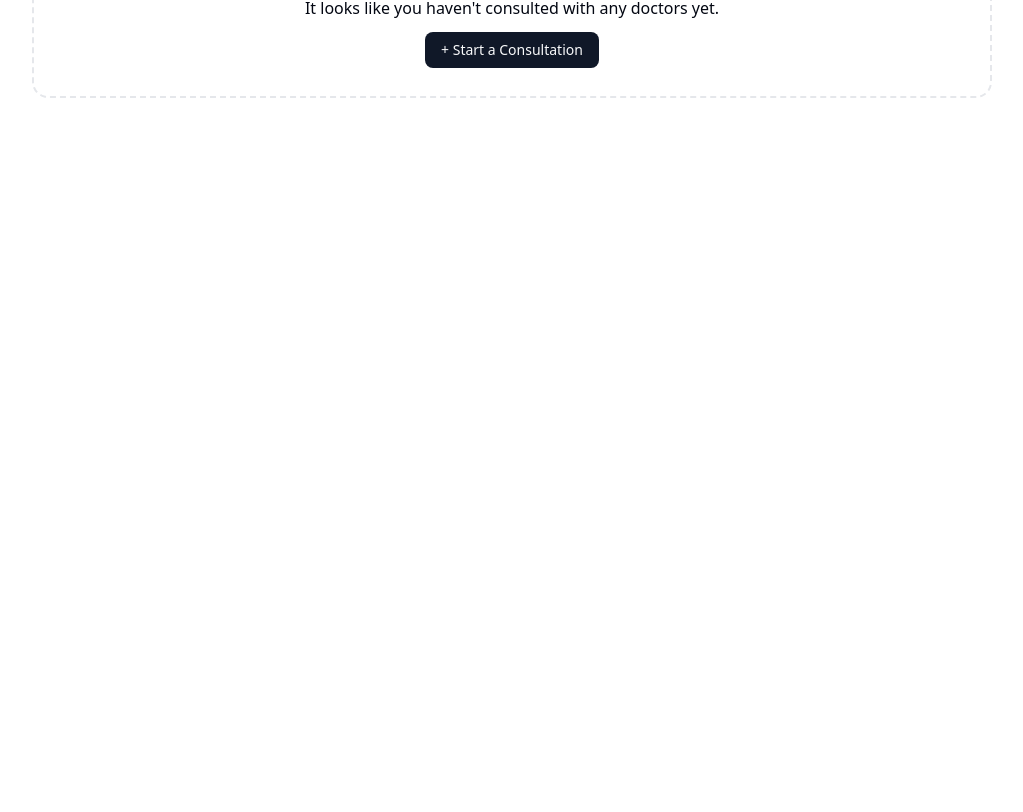
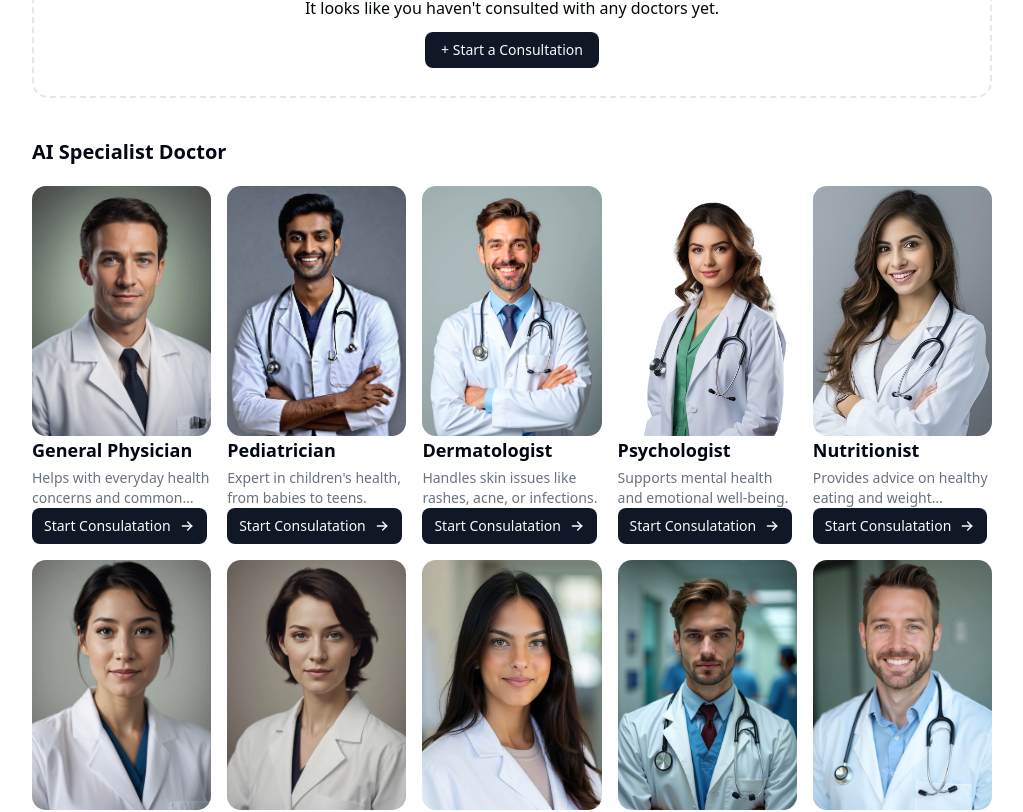
Before and after one commit to mdjameel04/Ai-medical-voice-Agent, a Next.js app: page /dashboard in a window 1280 px wide. Shown: the part 400-1212 px from the top of the page, without its empty margins (128-1151 px from the left). Before the commit the page ends 800 px from the top, so only its background shows below. Built offline with nearby package versions, Linux system fonts and the light colour scheme; no server answers.

Commit message:
inital commit

```diff
--- /dev/null
+++ b/app/(routes)/dashboard/_components/DoctorAgentCard.tsx
@@ -0,0 +1,29 @@
+import { Button } from '@/components/ui/button'
+import Image from 'next/image'
+import { IconArrowRight } from "@tabler/icons-react";
+import React from 'react'
+
+type doctorAgent={
+   id: number,
+   specialist:string,
+   description:string,
+   image: string,
+   agentPrompt:string,
+
+}
+type props ={
+    doctorAgent: doctorAgent
+}
+
+function DoctorAgentCard({doctorAgent}:props) {
+  return (
+    <div  >
+    <Image src={doctorAgent.image} alt={doctorAgent.specialist} width={200} height={300} className='w-full h-[250px] object-cover rounded-xl'/>
+ <h2 className='font-bold text-lg'>{doctorAgent.specialist} </h2>
+ <p className='line-clamp-2 mt-1 text-sm text-gray-500'>{doctorAgent.description} </p>
+ <Button> Start Consulatation <IconArrowRight/> </Button>
+    </div>
+  )
+}
+
+export default DoctorAgentCard
--- /dev/null
+++ b/app/(routes)/dashboard/_components/DoctorsAgentList.tsx
@@ -0,0 +1,23 @@
+import { AIDoctorAgents } from '@/shared/list'
+import { div } from 'motion/react-client'
+import React from 'react'
+import DoctorAgentCard from './DoctorAgentCard'
+
+function DoctorsAgentList() {
+  return (
+    <div className='mt-10'>
+      <h2 className='font-bold text-xl'> AI Specialist Doctor </h2>
+
+     <div className='grid grid-cols-2 md:grid-cols-3 lg:grid-cols-4 xl:grid-cols-5 gap-4 mt-5' >
+        {AIDoctorAgents.map((doctor,index)=>(
+            <div key={index}>
+  <DoctorAgentCard doctorAgent={doctor} />
+            </div>
+        ))}
+     </div>
+
+    </div>
+  )
+}
+
+export default DoctorsAgentList
--- a/app/(routes)/dashboard/page.tsx
+++ b/app/(routes)/dashboard/page.tsx
@@ -1,6 +1,7 @@
 import React from 'react'
 import HistoryList from './_components/HistoryList'
 import { Button } from '@/components/ui/button'
+import DoctorsAgentList from './_components/DoctorsAgentList'
 
 const Dashboard = () => {
   return (
@@ -10,6 +11,8 @@ const Dashboard = () => {
          <Button> + Consult with Doctors</Button>
       </div>
       <HistoryList/>
+<DoctorsAgentList/>
+
     </div>
   )
 }
--- a/package.json
+++ b/package.json
@@ -12,6 +12,7 @@
     "@clerk/nextjs": "^6.35.5",
     "@neondatabase/serverless": "^1.0.2",
     "@radix-ui/react-slot": "^1.2.4",
+    "@tabler/icons-react": "^3.35.0",
     "axios": "^1.13.2",
     "class-variance-authority": "^0.7.1",
     "clsx": "^2.1.1",
```
Also changed, not shown: 1 other file (tests, documents, lock files or other folders).
